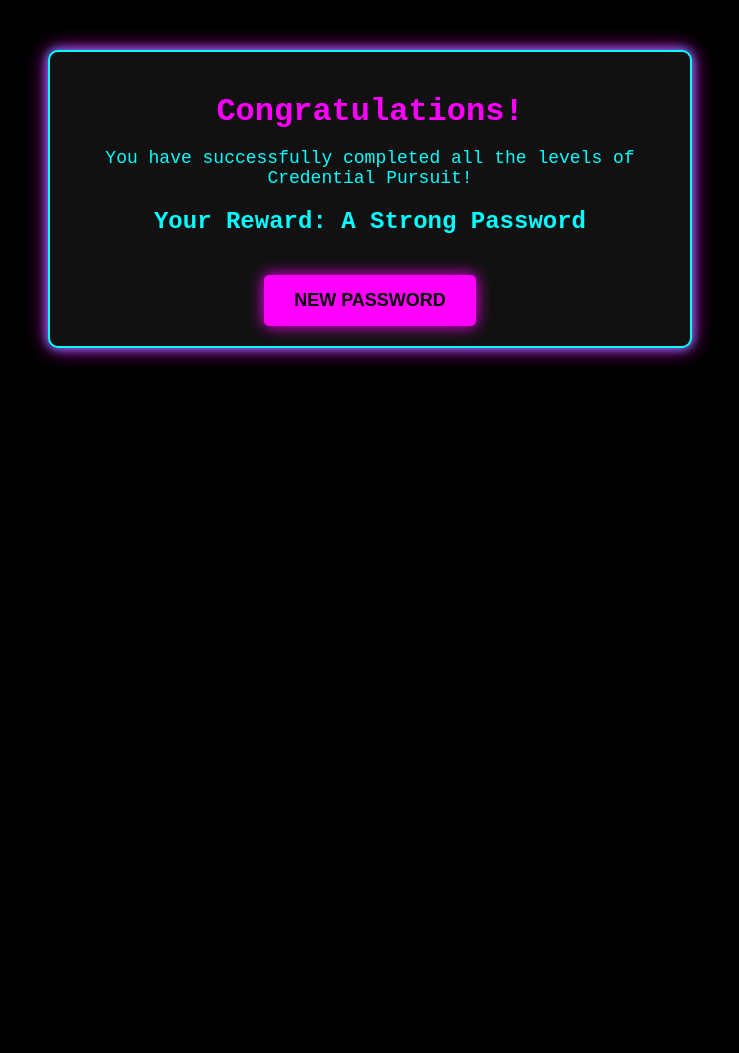
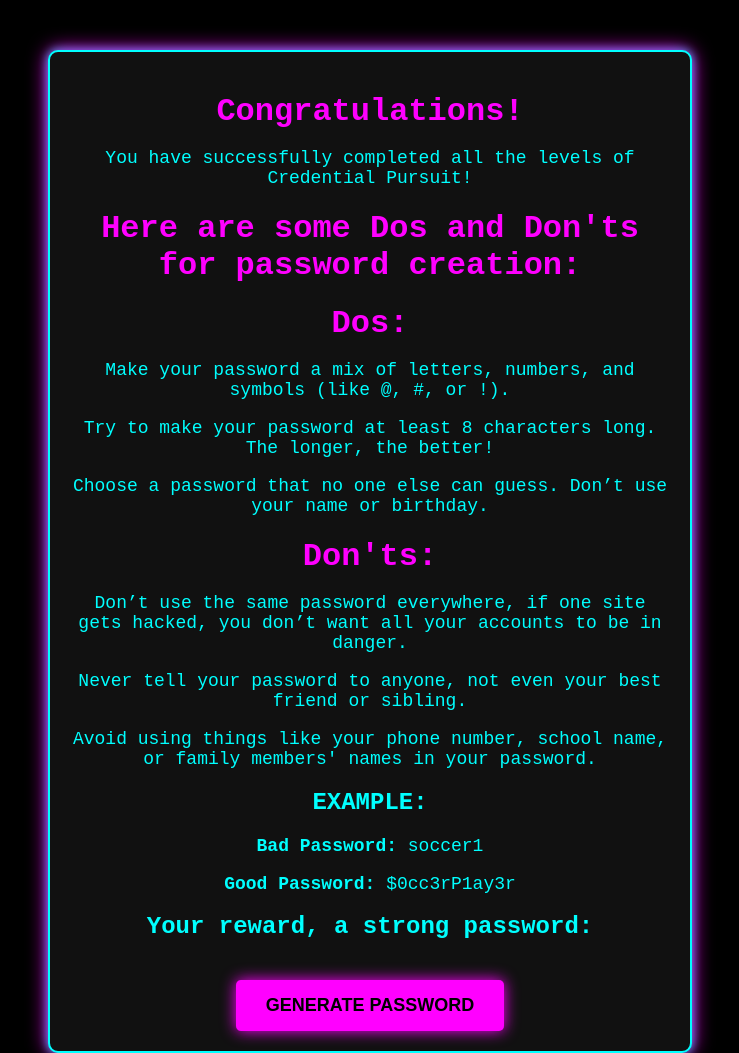
Before and after one commit to hazelsbineaten/Credential-Pursuit, a website: page public/congrats.html in a window 1280 px wide. Shown: the top 1053 px of the page, without its empty margins (270-1009 px from the left). Before the commit the page ends 800 px from the top, so only its background shows below. Drawn offline with Linux system fonts and the light colour scheme.

Commit message:
Add files via upload

```diff
--- a/public/congrats.html
+++ b/public/congrats.html
@@ -10,9 +10,21 @@
     <div class="congrats-container">
         <h1>Congratulations!</h1>
         <p>You have successfully completed all the levels of Credential Pursuit!</p>
-        <h2>Your Reward: A Strong Password</h2>
+        <h1>Here are some Dos and Don'ts for password creation:</h1>
+        <h1>Dos:</h1>
+        <p>Make your password a mix of letters, numbers, and symbols (like @, #, or !).</p>
+        <p>Try to make your password at least 8 characters long. The longer, the better!</p>
+        <p>Choose a password that no one else can guess. Don’t use your name or birthday.</p>
+        <h1>Don'ts:</h1>
+        <p>Don’t use the same password everywhere, if one site gets hacked, you don’t want all your accounts to be in danger.</p>
+        <p>Never tell your password to anyone, not even your best friend or sibling.</p>
+        <p>Avoid using things like your phone number, school name, or family members' names in your password.</p>
+        <h2>EXAMPLE:</h2>
+        <p><strong>Bad Password:</strong> soccer1</p>
+        <p><strong>Good Password:</strong> $0cc3rP1ay3r</p>
+        <h2>Your reward, a strong password:</h2>
         <p id="generated-password"></p>
-        <button id="generate-password-btn">New Password</button>
+        <button id="generate-password-btn">Generate Password</button>
     </div>
     <script src="script.js"></script>
 </body>
```
Also changed, not shown: public/start.html (+2 -4 lines).
